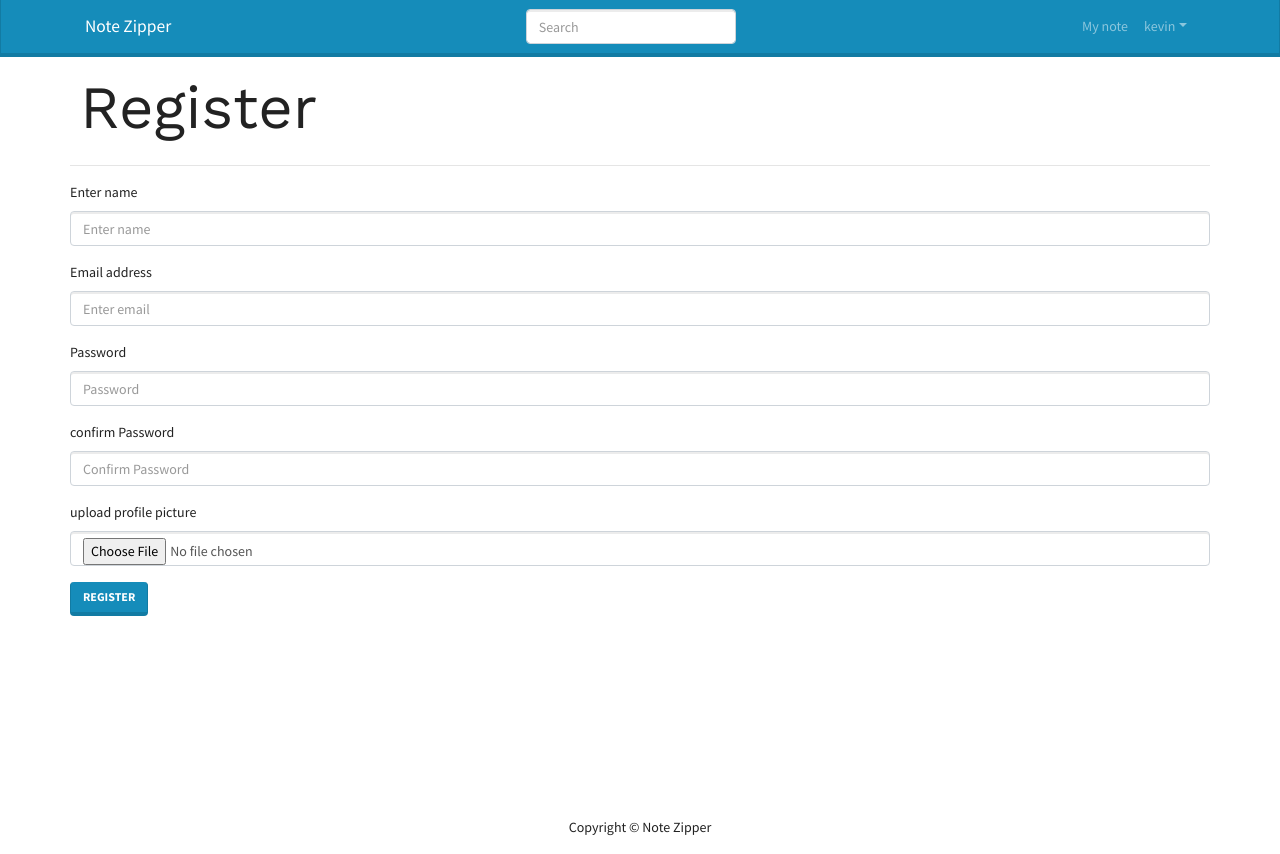
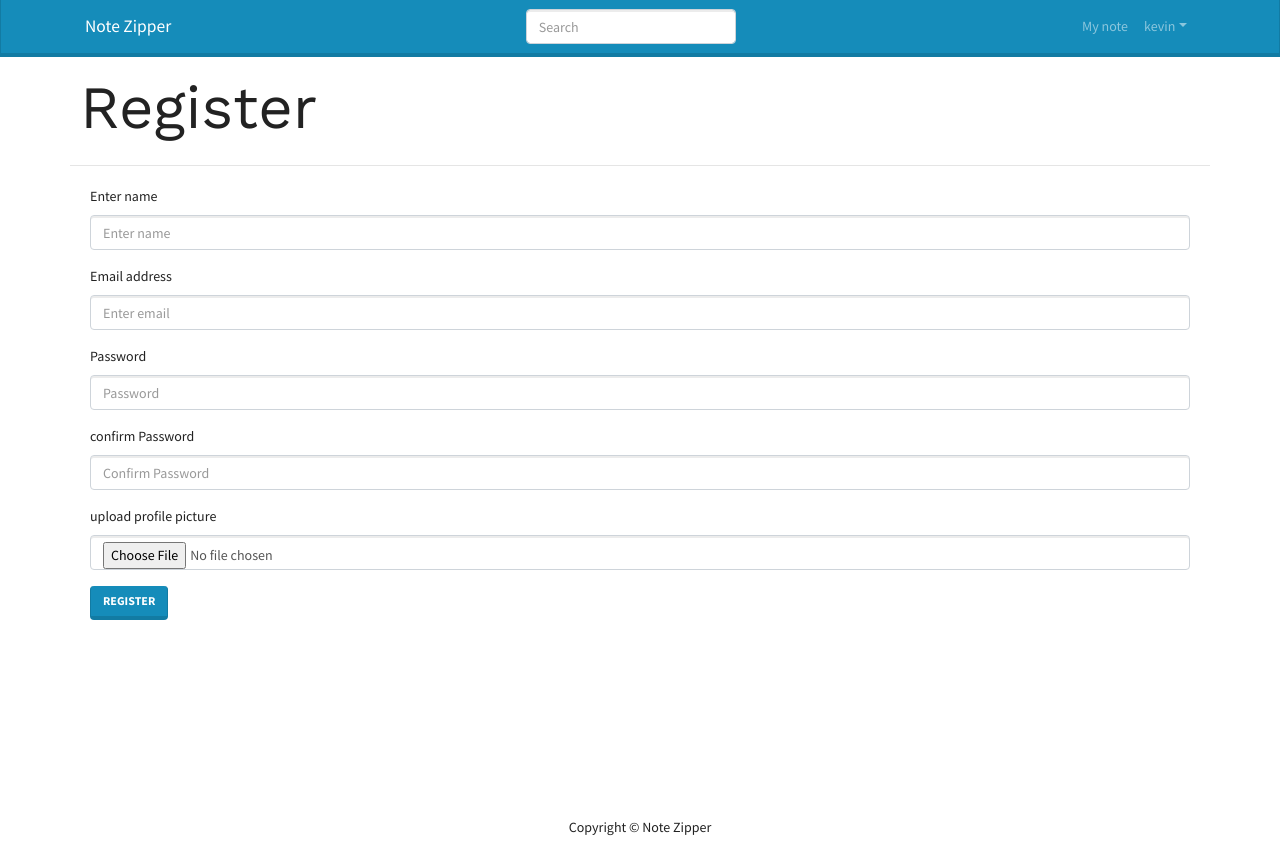
Before and after one commit to kevinoti2018/notes-app, a React (Create React App) app in the folder client/: page /register in a window 1280 px wide. Built offline with nearby package versions, Linux system fonts and the light colour scheme.

Commit message:
tried adding cors to no avail

```diff
--- a/client/src/screens/RegisterPage/RegisterPage.jsx
+++ b/client/src/screens/RegisterPage/RegisterPage.jsx
@@ -43,7 +43,7 @@ const RegisterPage = () => {
     }
   return (
     <MainScreen title="Register">
-        <div>
+        <div className="loginContainer">
         {error &&  <ErrorMessage variant="danger" >{error}</ErrorMessage>}
         {message && <ErrorMessage variant="danger" >{message}</ErrorMessage>}
         {loading && <Loading/>}
--- a/client/src/screens/RegisterPage/register.css
+++ b/client/src/screens/RegisterPage/register.css
@@ -0,0 +1,5 @@
+.loginContainer {
+    display: flex;
+    flex-direction: column;
+    margin: 20px;
+  }
```
Also changed, not shown: 2 other files (tests, documents, lock files or other folders).
